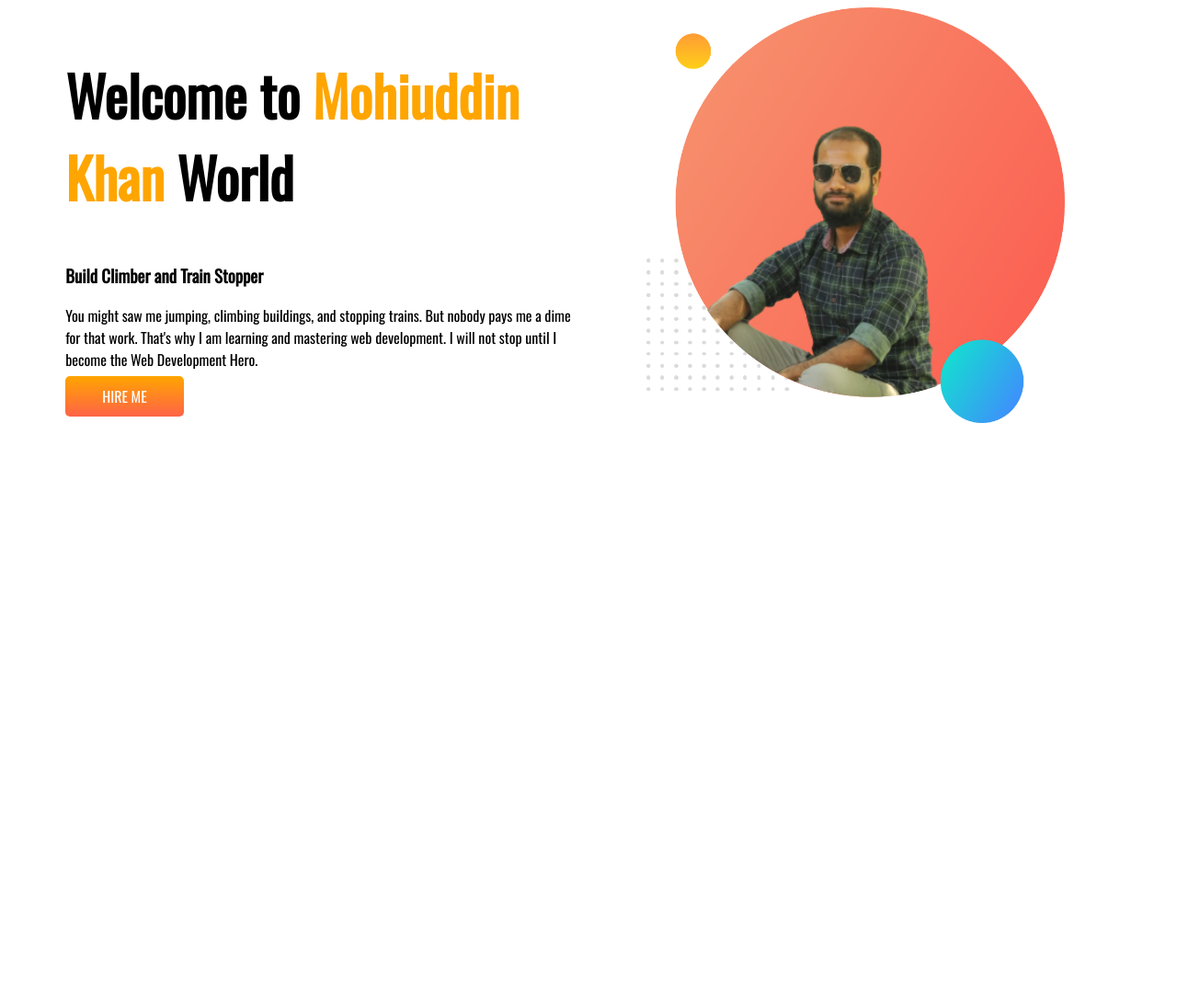
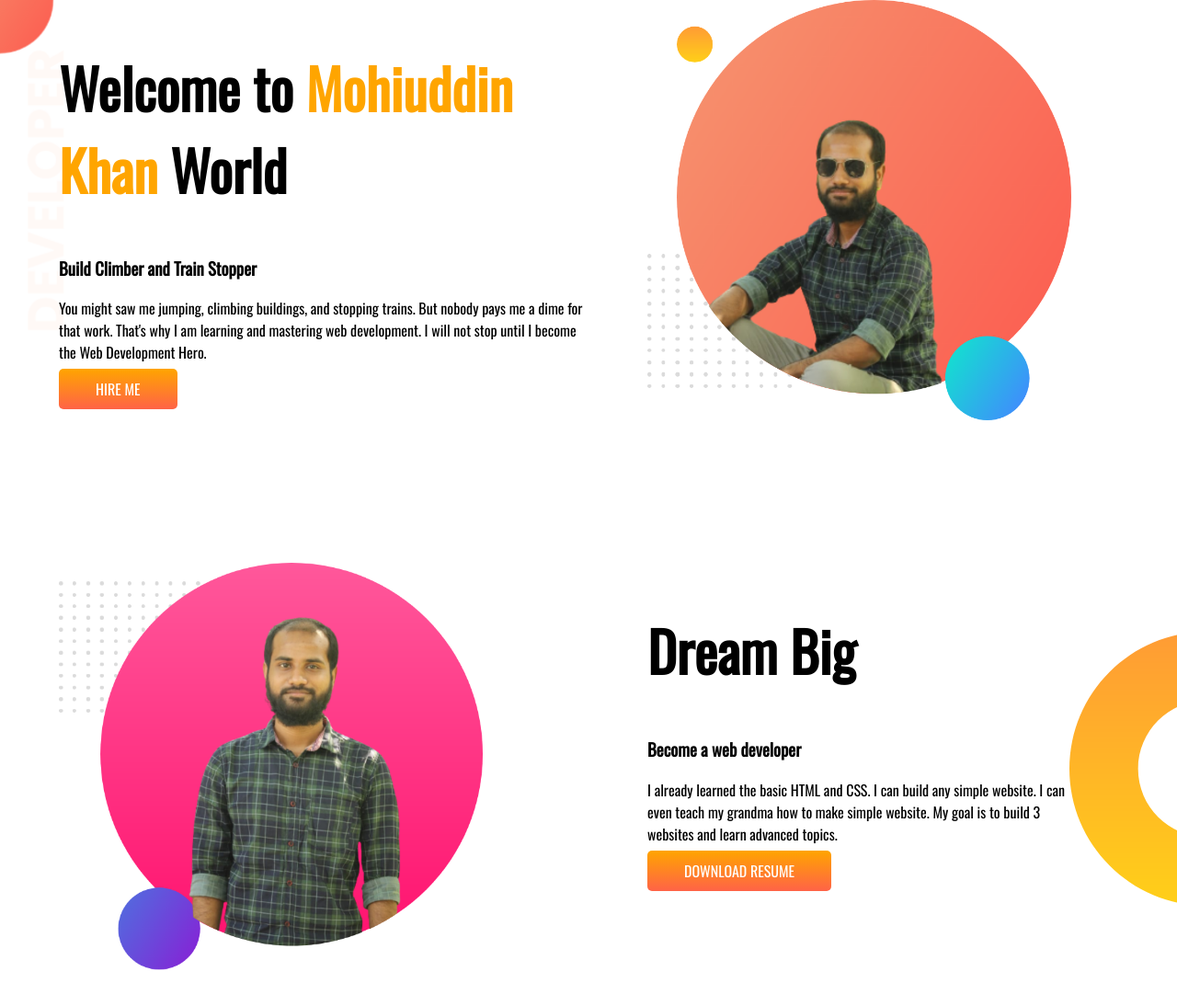
Before and after one commit to mohi14/developer-portfolio, a plain HTML site: page index.html in a window 1280 px wide. Shown: the whole page at 92% size. Before the commit the page ends 800 px from the top, so only its background shows below. Drawn offline with nearby package versions, Linux system fonts and the light colour scheme.

Commit message:
seceond-section css & html

```diff
--- a/index.html
+++ b/index.html
@@ -13,19 +13,31 @@
 </head>
 
 <body>
-    <section>
+    <section class="top-banner">
         <div class="half-width">
             <h1>Welcome to <span class="name">Mohiuddin Khan</span> World</h1>
             <h3>Build Climber and Train Stopper</h3>
             <p>You might saw me jumping, climbing buildings, and stopping trains. But nobody pays me a dime for that
                 work. That's why I am learning and mastering web development. I will not stop until I become the Web
                 Development Hero.</p>
-            <a class="hire-me-button" href="https://www.linkedin.com/in/mohi14/">HIRE ME</a>
+            <a class="link-button" href="https://www.linkedin.com/in/mohi14/">HIRE ME</a>
         </div>
         <div class="half-width">
             <img src="images/my-bg.png" alt="">
         </div>
     </section>
+    <section class="dream-big">
+        <div class="half-width">
+            <img src="images/my-bg2.png" alt="">
+        </div>
+        <div class="half-width">
+            <h1>Dream Big</h1>
+            <h3>Become a web developer</h3>
+            <p>I already learned the basic HTML and CSS. I can build any simple website. I can even teach my grandma how
+                to make simple website. My goal is to build 3 websites and learn advanced topics.</p>
+            <a class="link-button" href="">DOWNLOAD RESUME</a>
+        </div>
+    </section>
 </body>
 
 </html>
--- a/style.css
+++ b/style.css
@@ -1,5 +1,6 @@
 body {
     font-family: 'Oswald', sans-serif;
+    margin: 0;
 }
 
 .name {
@@ -8,6 +9,7 @@ body {
 
 section {
     display: flex;
+    margin-bottom: 150px;
 }
 
 .half-width {
@@ -23,7 +25,7 @@ section {
     width: 80%;
 }
 
-.hire-me-button {
+.link-button {
     text-decoration: none;
     background-image: linear-gradient(orange, tomato);
     padding: 10px 40px;
@@ -31,3 +33,18 @@ section {
     color: white;
     font-size: 700;
 }
+
+.top-banner {
+    background-image: url(images/top-banner.png);
+    background-repeat: no-repeat;
+}
+
+.dream-big {
+    background-image: url(images/dream-bg.png);
+    background-repeat: no-repeat;
+    background-position: right;
+}
+
+.dream-big p {
+    padding-right: 100px;
+}
```
Also changed, not shown: images/dream-bg.png (added), images/exp-bg.png (added), images/top-banner.png (added).
